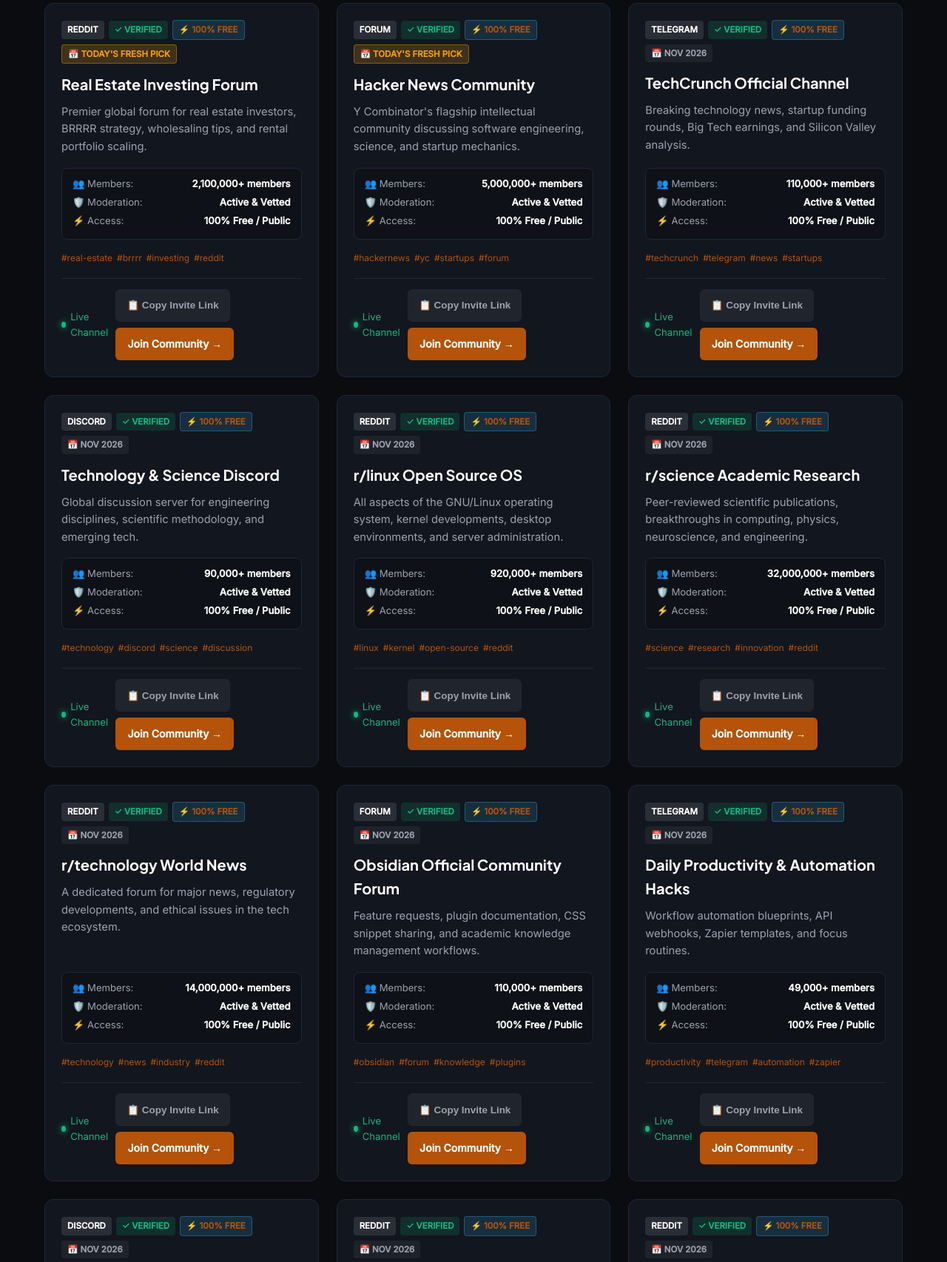
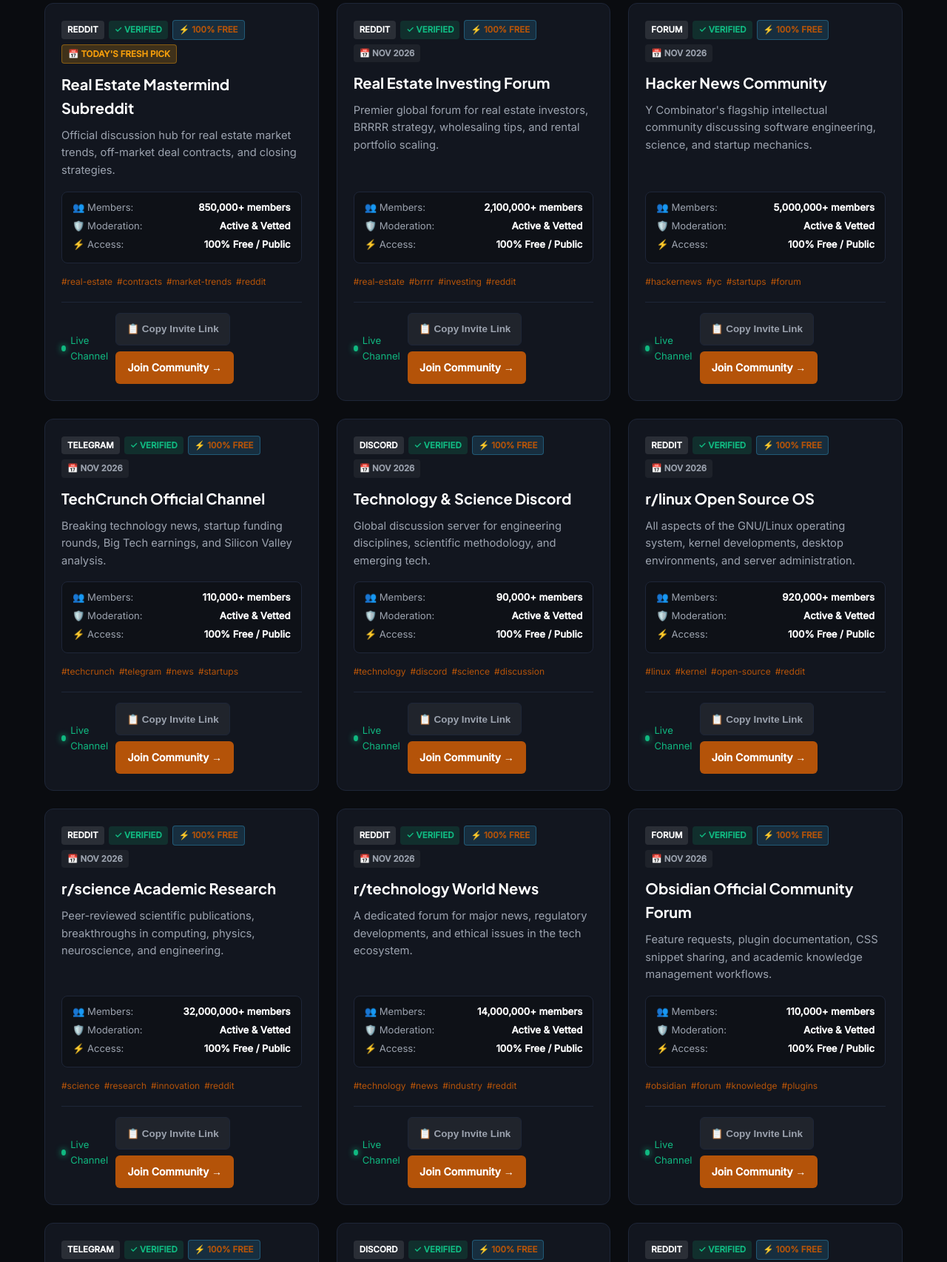
Before and after one commit to jibranpcccc/real-estate-syndications-hub, a plain HTML site: page index.html in a window 1280 px wide. Shown: the part 1231-2937 px from the top of the page at 74% size. Drawn offline with Linux system fonts and the light colour scheme.

Commit message:
feat(replenishment): fresh community links added - 2026-11-19 [skip ci]

```diff
--- a/index.html
+++ b/index.html
@@ -148,156 +148,156 @@
           {
             "@type": "ListItem",
             "position": 1,
+            "name": "Real Estate Mastermind Subreddit",
+            "description": "Official discussion hub for real estate market trends, off-market deal contracts, and closing strategies.",
+            "url": "https://www.reddit.com/r/RealEstate/"
+          },
+          {
+            "@type": "ListItem",
+            "position": 2,
             "name": "Real Estate Investing Forum",
             "description": "Premier global forum for real estate investors, BRRRR strategy, wholesaling tips, and rental portfolio scaling.",
             "url": "https://www.reddit.com/r/realestateinvesting/"
           },
           {
             "@type": "ListItem",
-            "position": 2,
+            "position": 3,
             "name": "Hacker News Community",
             "description": "Y Combinator's flagship intellectual community discussing software engineering, science, and startup mechanics.",
             "url": "https://news.ycombinator.com"
           },
           {
             "@type": "ListItem",
-            "position": 3,
+            "position": 4,
             "name": "TechCrunch Official Channel",
             "description": "Breaking technology news, startup funding rounds, Big Tech earnings, and Silicon Valley analysis.",
             "url": "https://t.me/techcrunch"
           },
           {
             "@type": "ListItem",
-            "position": 4,
+            "position": 5,
             "name": "Technology & Science Discord",
             "description": "Global discussion server for engineering disciplines, scientific methodology, and emerging tech.",
             "url": "https://discord.gg/tech"
           },
           {
             "@type": "ListItem",
-            "position": 5,
+            "position": 6,
             "name": "r/linux Open Source OS",
             "description": "All aspects of the GNU/Linux operating system, kernel developments, desktop environments, and server administration.",
             "url": "https://www.reddit.com/r/linux/"
           },
           {
             "@type": "ListItem",
-            "position": 6,
+            "position": 7,
             "name": "r/science Academic Research",
             "description": "Peer-reviewed scientific publications, breakthroughs in computing, physics, neuroscience, and engineering.",
             "url": "https://www.reddit.com/r/science/"
           },
           {
             "@type": "ListItem",
-            "position": 7,
+            "position": 8,
             "name": "r/technology World News",
             "description": "A dedicated forum for major news, regulatory developments, and ethical issues in the tech ecosystem.",
             "url": "https://www.reddit.com/r/technology/"
           },
           {
             "@type": "ListItem",
-            "position": 8,
+            "position": 9,
             "name": "Obsidian Official Community Forum",
             "description": "Feature requests, plugin documentation, CSS snippet sharing, and academic knowledge management workflows.",
             "url": "https://forum.obsidian.md"
           },
           {
             "@type": "ListItem",
-            "position": 9,
+            "position": 10,
             "name": "Daily Productivity & Automation Hacks",
             "description": "Workflow automation blueprints, API webhooks, Zapier templates, and focus routines.",
             "url": "https://t.me/productivity_hacks"
           },
           {
             "@type": "ListItem",
-            "position": 10,
+            "position": 11,
             "name": "Obsidian Members Discord",
             "description": "Official community Discord server for plugin developers, theme creators, and second brain builders.",
             "url": "https://discord.gg/obsidian"
           },
           {
             "@type": "ListItem",
-            "position": 11,
+            "position": 12,
             "name": "r/nocode Visual Development",
             "description": "Building software, internal tools, and SaaS products with Webflow, Bubble, Zapier, and Make without code.",
             "url": "https://www.reddit.com/r/nocode/"
           },
           {
             "@type": "ListItem",
-            "position": 12,
+            "position": 13,
             "name": "r/productivity Systems & Habits",
             "description": "Time blocking techniques, deep work habits, morning routines, and digital workflow optimization.",
             "url": "https://www.reddit.com/r/productivity/"
           },
           {
             "@type": "ListItem",
-            "position": 13,
+            "position": 14,
             "name": "r/Notion Workspace Architects",
             "description": "Template sharing, formula 2.0 tutorials, GTD dashboards, and Notion database relation architecture.",
             "url": "https://www.reddit.com/r/Notion/"
           },
           {
             "@type": "ListItem",
-            "position": 14,
+            "position": 15,
             "name": "r/ObsidianMD Personal Knowledge",
             "description": "Discussions on Markdown vaults, Zettelkasten methods, Dataview queries, graph theory, and local-first notes.",
             "url": "https://www.reddit.com/r/ObsidianMD/"
           },
           {
             "@type": "ListItem",
-            "position": 15,
+            "position": 16,
             "name": "Bogleheads Forum Community",
             "description": "The gold standard forum for passive indexing, low-cost asset allocation, and Jack Bogle's investing philosophy.",
             "url": "https://bogleheads.org/forum/"
           },
           {
             "@type": "ListItem",
-            "position": 16,
+            "position": 17,
             "name": "Bloomberg Market Feed Channel",
             "description": "Rapid market headlines, Federal Reserve rate decisions, treasury yields, and global commodity moves.",
             "url": "https://t.me/bloomberg"
           },
           {
             "@type": "ListItem",
-            "position": 17,
+            "position": 18,
             "name": "r/wallstreetbets Alpha & Options",
             "description": "High-volatility trading discussions, market momentum plays, options strategies, and viral retail sentiment.",
             "url": "https://www.reddit.com/r/wallstreetbets/"
           },
           {
             "@type": "ListItem",
-            "position": 18,
+            "position": 19,
             "name": "r/financialindependence FIRE Hub",
             "description": "Community dedicated to Financial Independence, Retire Early (FIRE) strategies, safe withdrawal rates, and frugality.",
             "url": "https://www.reddit.com/r/financialindependence/"
           },
           {
             "@type": "ListItem",
-            "position": 19,
+            "position": 20,
             "name": "r/personalfinance Money Management",
             "description": "The world's largest personal finance community covering budgeting, high-yield cash, 401(k)s, and tax efficiency.",
             "url": "https://www.reddit.com/r/personalfinance/"
           },
           {
             "@type": "ListItem",
-            "position": 20,
+            "position": 21,
             "name": "r/stocks Market News",
             "description": "Real-time market discussions, earnings reports, analyst ratings, and macroeconomic trends.",
             "url": "https://www.reddit.com/r/stocks/"
           },
           {
             "@type": "ListItem",
-            "position": 21,
+            "position": 22,
             "name": "r/investing Long Term Wealth",
             "description": "Discussion on macroeconomics, fundamental equity valuation, indexing strategies, and long-term portfolio allocation.",
             "url": "https://www.reddit.com/r/investing/"
-          },
-          {
-            "@type": "ListItem",
-            "position": 22,
-            "name": "Real Estate Mastermind Subreddit",
-            "description": "Official discussion hub for real estate market trends, off-market deal contracts, and closing strategies.",
-            "url": "https://www.reddit.com/r/RealEstate/"
           },
           {
             "@type": "ListItem",
@@ -622,6 +622,30 @@
                 <span class="badge badge-free">⚡ 100% Free</span>
                 <span class="badge badge-date" style="background: rgba(245, 158, 11, 0.2); color: #f59e0b; border: 1px solid rgba(245, 158, 11, 0.4); font-weight: 700;">📅 Today's Fresh Pick</span>
             </div>
+            <h3 class="card-title">Real Estate Mastermind Subreddit</h3>
+            <p class="card-desc">Official discussion hub for real estate market trends, off-market deal contracts, and closing strategies.</p>
+            <div class="spec-matrix">
+                <div class="spec-row"><span>👥 Members:</span> <strong>850,000+ members</strong></div>
+                <div class="spec-row"><span>🛡️ Moderation:</span> <strong>Active & Vetted</strong></div>
+                <div class="spec-row"><span>⚡ Access:</span> <strong>100% Free / Public</strong></div>
+            </div>
+            <div class="tags-row"><span class="tag">#real-estate</span><span class="tag">#contracts</span><span class="tag">#market-trends</span><span class="tag">#reddit</span></div>
+            <div class="card-footer">
+                <span class="activity-pulse"><span class="pulse-dot"></span> Live Channel</span>
+                <div class="card-actions">
+                    <button class="btn-copy-invite" onclick="copyInviteLink(event, 'https://www.reddit.com/r/RealEstate/')">📋 Copy Invite Link</button>
+                    <a href="https://www.reddit.com/r/RealEstate/" target="_blank" rel="noopener noreferrer" class="btn-join">Join Community →</a>
+                </div>
+            </div>
+        </div>
+
+        <div id="community-card-2" class="card" data-platform="reddit" data-category="real estate">
+            <div class="card-header">
+                <span class="badge badge-platform">Reddit</span>
+                <span class="badge badge-verified">✓ Verified</span>
+                <span class="badge badge-free">⚡ 100% Free</span>
+                <span class="badge badge-date">📅 Nov 2026</span>
+            </div>
             <h3 class="card-title">Real Estate Investing Forum</h3>
             <p class="card-desc">Premier global forum for real estate investors, BRRRR strategy, wholesaling tips, and rental portfolio scaling.</p>
             <div class="spec-matrix">
@@ -639,12 +663,12 @@
             </div>
         </div>
 
-        <div id="community-card-2" class="card" data-platform="forum" data-category="computer science & startups">
+        <div id="community-card-3" class="card" data-platform="forum" data-category="computer science & startups">
             <div class="card-header">
                 <span class="badge badge-platform">Forum</span>
                 <span class="badge badge-verified">✓ Verified</span>
                 <span class="badge badge-free">⚡ 100% Free</span>
-                <span class="badge badge-date" style="background: rgba(245, 158, 11, 0.2); color: #f59e0b; border: 1px solid rgba(245, 158, 11, 0.4); font-weight: 700;">📅 Today's Fresh Pick</span>
+                <span class="badge badge-date">📅 Nov 2026</span>
             </div>
             <h3 class="card-title">Hacker News Community</h3>
             <p class="card-desc">Y Combinator's flagship intellectual community discussing software engineering, science, and startup mechanics.</p>
@@ -663,7 +687,7 @@
             </div>
         </div>
 
-        <div id="community-card-3" class="card" data-platform="telegram" data-category="tech news">
+        <div id="community-card-4" class="card" data-platform="telegram" data-category="tech news">
             <div class="card-header">
                 <span class="badge badge-platform">Telegram</span>
                 <span class="badge badge-verified">✓ Verified</span>
@@ -687,7 +711,7 @@
             </div>
         </div>
 
-        <div id="community-card-4" class="card" data-platform="discord" data-category="tech discussion">
+        <div id="community-card-5" class="card" data-platform="discord" data-category="tech discussion">
             <div class="card-header">
                 <span class="badge badge-platform">Discord</span>
                 <span class="badge badge-verified">✓ Verified</span>
@@ -711,7 +735,7 @@
             </div>
         </div>
 
-        <div id="community-card-5" class="card" data-platform="reddit" data-category="linux & os">
+        <div id="community-card-6" class="card" data-platform="reddit" data-category="linux & os">
             <div class="card-header">
                 <span class="badge badge-platform">Reddit</span>
                 <span class="badge badge-verified">✓ Verified</span>
@@ -735,7 +759,7 @@
             </div>
         </div>
 
-        <div id="community-card-6" class="card" data-platform="reddit" data-category="science & innovation">
+        <div id="community-card-7" class="card" data-platform="reddit" data-category="science & innovation">
             <div class="card-header">
                 <span class="badge badge-platform">Reddit</span>
                 <span class="badge badge-verified">✓ Verified</span>
@@ -759,7 +783,7 @@
             </div>
         </div>
 
-        <div id="community-card-7" class="card" data-platform="reddit" data-category="tech news">
+        <div id="community-card-8" class="card" data-platform="reddit" data-category="tech news">
             <div class="card-header">
                 <span class="badge badge-platform">Reddit</span>
                 <span class="badge badge-verified">✓ Verified</span>
@@ -783,7 +807,7 @@
             </div>
         </div>
 
-        <div id="community-card-8" class="card" data-platform="forum" data-category="knowledge management">
+        <div id="community-card-9" class="card" data-platform="forum" data-category="knowledge management">
             <div class="card-header">
                 <span class="badge badge-platform">Forum</span>
                 <span class="badge badge-verified">✓ Verified</span>
@@ -807,7 +831,7 @@
             </div>
         </div>
 
-        <div id="community-card-9" class="card" data-platform="telegram" data-category="automation">
+        <div id="community-card-10" class="card" data-platform="telegram" data-category="automation">
             <div class="card-header">
                 <span class="badge badge-platform">Telegram</span>
                 <span class="badge badge-verified">✓ Verified</span>
@@ -831,7 +855,7 @@
             </div>
         </div>
 
-        <div id="community-card-10" class="card" data-platform="discord" data-category="knowledge management">
+        <div id="community-card-11" class="card" data-platform="discord" data-category="knowledge management">
             <div class="card-header">
                 <span class="badge badge-platform">Discord</span>
                 <span class="badge badge-verified">✓ Verified</span>
@@ -855,7 +879,7 @@
             </div>
         </div>
 
-        <div id="community-card-11" class="card" data-platform="reddit" data-category="no-code & automation">
+        <div id="community-card-12" class="card" data-platform="reddit" data-category="no-code & automation">
             <div class="card-header">
                 <span class="badge badge-platform">Reddit</span>
                 <span class="badge badge-verified">✓ Verified</span>
@@ -879,7 +903,7 @@
             </div>
         </div>
 
-        <div id="community-card-12" class="card" data-platform="reddit" data-category="personal productivity">
+        <div id="community-card-13" class="card" data-platform="reddit" data-category="personal productivity">
             <div class="card-header">
                 <span class="badge badge-platform">Reddit</span>
                 <span class="badge badge-verified">✓ Verified</span>
@@ -903,7 +927,7 @@
             </div>
         </div>
 
-        <div id="community-card-13" class="card" data-platform="reddit" data-category="productivity systems">
+        <div id="community-card-14" class="card" data-platform="reddit" data-category="productivity systems">
             <div class="card-header">
                 <span class="badge badge-platform">Reddit</span>
                 <span class="badge badge-verified">✓ Verified</span>
@@ -927,7 +951,7 @@
             </div>
         </div>
 
-        <div id="community-card-14" class="card" data-platform="reddit" data-category="knowledge management">
+        <div id="community-card-15" class="card" data-platform="reddit" data-category="knowledge management">
             <div class="card-header">
                 <span class="badge badge-platform">Reddit</span>
                 <span class="badge badge-verified">✓ Verified</span>
@@ -951,7 +975,7 @@
             </div>
         </div>
 
-        <div id="community-card-15" class="card" data-platform="forum" data-category="passive investing">
+        <div id="community-card-16" class="card" data-platform="forum" data-category="passive investing">
             <div class="card-header">
                 <span class="badge badge-platform">Forum</span>
                 <span class="badge badge-verified">✓ Verified</span>
@@ -975,7 +999,7 @@
             </div>
         </div>
 
-        <div id="community-card-16" class="card" data-platform="telegram" data-category="market news">
+        <div id="community-card-17" class="card" data-platform="telegram" data-category="market news">
             <div class="card-header">
                 <span class="badge badge-platform">Telegram</span>
                 <span class="badge badge-verified">✓ Verified</span>
@@ -999,7 +1023,7 @@
             </div>
         </div>
 
-        <div id="community-card-17" class="card" data-platform="reddit" data-category="trading">
+        <div id="community-card-18" class="card" data-platform="reddit" data-category="trading">
             <div class="card-header">
                 <span class="badge badge-platform">Reddit</span>
                 <span class="badge badge-verified">✓ Verified</span>
@@ -1023,7 +1047,7 @@
             </div>
         </div>
 
-        <div id="community-card-18" class="card" data-platform="reddit" data-category="financial independence">
+        <div id="community-card-19" class="card" data-platform="reddit" data-category="financial independence">
             <div class="card-header">
                 <span class="badge badge-platform">Reddit</span>
                 <span class="badge badge-verified">✓ Verified</span>
@@ -1047,7 +1071,7 @@
             </div>
         </div>
 
-        <div id="community-card-19" class="card" data-platform="reddit" data-category="personal finance">
+        <div id="community-card-20" class="card" data-platform="reddit" data-category="personal finance">
             <div class="card-header">
                 <span class="badge badge-platform">Reddit</span>
                 <span class="badge badge-verified">✓ Verified</span>
@@ -1071,7 +1095,7 @@
             </div>
         </div>
 
-        <div id="community-card-20" class="card" data-platform="reddit" data-category="stock market">
+        <div id="community-card-21" class="card" data-platform="reddit" data-category="stock market">
             <div class="card-header">
                 <span class="badge badge-platform">Reddit</span>
                 <span class="badge badge-verified">✓ Verified</span>
@@ -1095,7 +1119,7 @@
             </div>
         </div>
 
-        <div id="community-card-21" class="card" data-platform="reddit" data-category="investing">
+        <div id="community-card-22" class="card" data-platform="reddit" data-category="investing">
             <div class="card-header">
                 <span class="badge badge-platform">Reddit</span>
                 <span class="badge badge-verified">✓ Verified</span>
@@ -1115,30 +1139,6 @@
                 <div class="card-actions">
                     <button class="btn-copy-invite" onclick="copyInviteLink(event, 'https://www.reddit.com/r/investing/')">📋 Copy Invite Link</button>
                     <a href="https://www.reddit.com/r/investing/" target="_blank" rel="noopener noreferrer" class="btn-join">Join Community →</a>
-                </div>
-            </div>
-        </div>
-
-        <div id="community-card-22" class="card" data-platform="reddit" data-category="real estate">
-            <div class="card-header">
-                <span class="badge badge-platform">Reddit</span>
-                <span class="badge badge-verified">✓ Verified</span>
-                <span class="badge badge-free">⚡ 100% Free</span>
-                <span class="badge badge-date">📅 Nov 2026</span>
-            </div>
-            <h3 class="card-title">Real Estate Mastermind Subreddit</h3>
-            <p class="card-desc">Official discussion hub for real estate market trends, off-market deal contracts, and closing strategies.</p>
-            <div class="spec-matrix">
-                <div class="spec-row"><span>👥 Members:</span> <strong>850,000+ members</strong></div>
-                <div class="spec-row"><span>🛡️ Moderation:</span> <strong>Active & Vetted</strong></div>
-                <div class="spec-row"><span>⚡ Access:</span> <strong>100% Free / Public</strong></div>
-            </div>
-            <div class="tags-row"><span class="tag">#real-estate</span><span class="tag">#contracts</span><span class="tag">#market-trends</span><span class="tag">#reddit</span></div>
-            <div class="card-footer">
-                <span class="activity-pulse"><span class="pulse-dot"></span> Live Channel</span>
-                <div class="card-actions">
-                    <button class="btn-copy-invite" onclick="copyInviteLink(event, 'https://www.reddit.com/r/RealEstate/')">📋 Copy Invite Link</button>
-                    <a href="https://www.reddit.com/r/RealEstate/" target="_blank" rel="noopener noreferrer" class="btn-join">Join Community →</a>
                 </div>
             </div>
         </div>
```
Also changed, not shown: data/groups.json (+20 -19 lines), feed.xml (+9 -9 lines).
